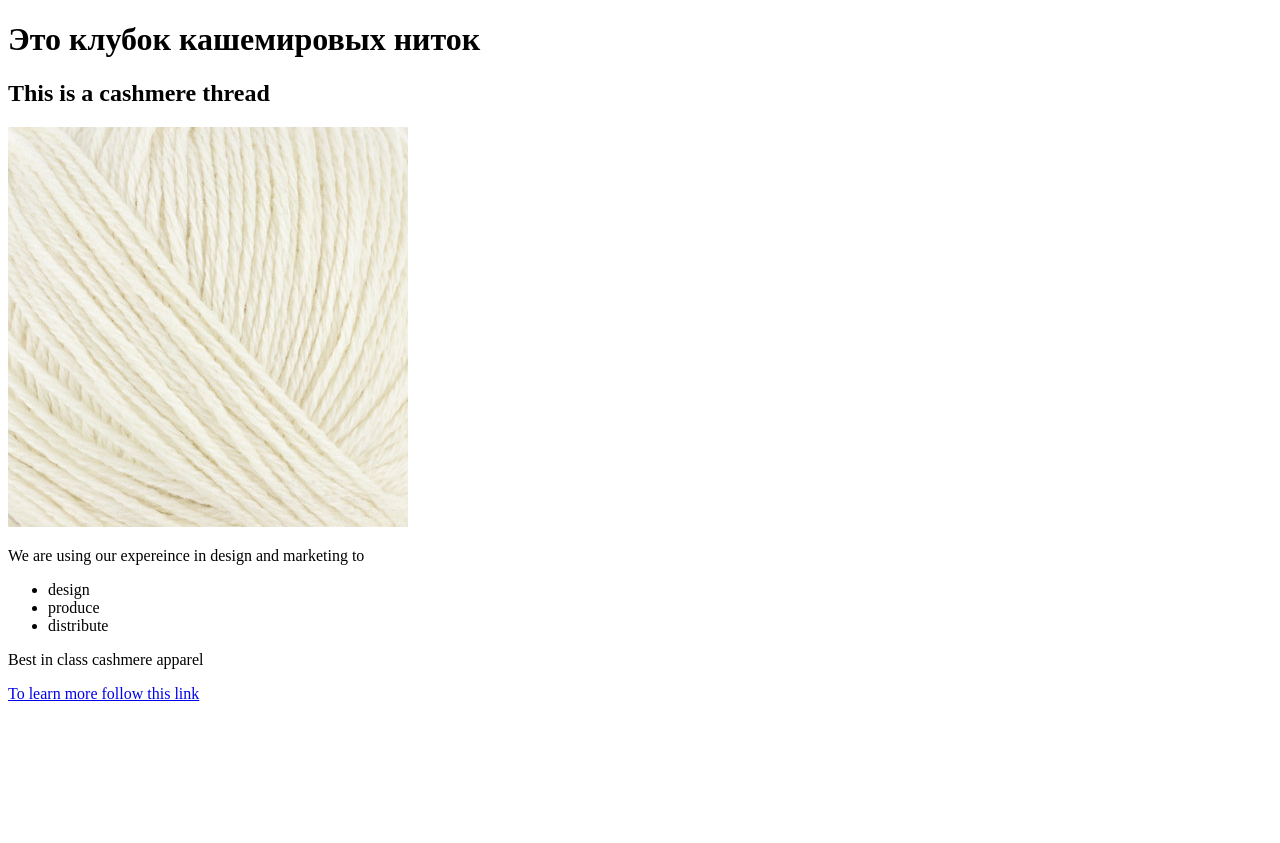
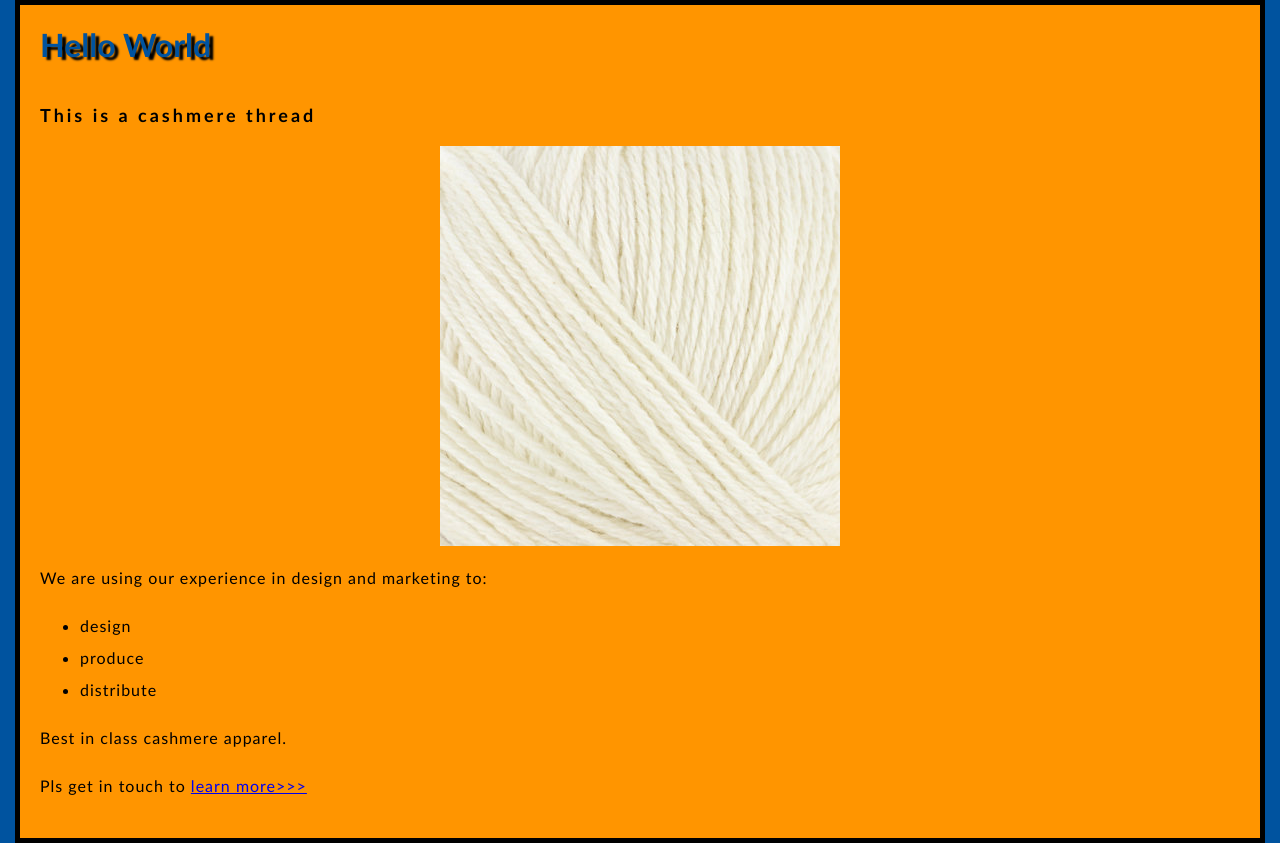
Before and after one commit to alexey528/test-site, a plain HTML site: page index.html in a window 1280 px wide. Before the commit the page ends 800 px from the top, so only its background shows below. Drawn offline with Linux system fonts and the light colour scheme.

Commit message:
adding my files to my repository

```diff
--- a/index.html
+++ b/index.html
@@ -2,22 +2,24 @@
 <html>
   <head>
     <meta charset="utf-8">
-    <title>Я люблю кашемир</title>
+    <link href='http://fonts.googleapis.com/css?family=Open+Sans' rel='stylesheet' type='text/css'>
+    <title>Warm Wishes</title>
+    <link href="styles/style.css" rel="stylesheet" type="text/css">
   </head>
   <body>
-     <h1>Это клубок кашемировых ниток</h1>
+     <h1>Hello World</h1>
      <h2>This is a cashmere thread</h2>
     <img src="images/cashmere.jpg" alt="Клубок белых кашемировых ниток">
 
-    <p>We are using our expereince in design and marketing to</p>
+    <p>We are using our experience in design and marketing to:</p>
     <ul>
         <li>design</li>
         <li>produce</li>
         <li>distribute</li>
     </ul>
-    <p>Best in class cashmere apparel</p>
+    <p>Best in class cashmere apparel.</p>
 
-    <a href="https://google.com">To learn more follow this link</a>
+   <p>Pls get in touch to <a href="https://google.com">learn more>>></a></p>
 
   </body>
 </html>
--- /dev/null
+++ b/styles/style.css
@@ -0,0 +1,37 @@
+html {
+    font-size: 12px; /* px значит 'пиксели': базовый шрифт будет 10 пикселей в высоту  */
+    font-family: 'Trebuchet MS', 'Lucida Sans Unicode', 'Lucida Grande', 'Lucida Sans', Arial, sans-serif;
+    background-color: #00539F;
+}
+body {
+    width: 1200px;
+    margin: 0 auto;
+    background-color: #FF9500;
+    padding: 0 20px 20px 20px;
+    border: 5px solid black;
+  }
+h1 {
+    margin: 0;
+    font-size: 32px;
+    padding: 20px 0;
+    color: #00539F;
+    text-shadow: 4px 3px 2px black;
+  }
+h2 {
+    margin: 0;
+    font-size: 18px;
+    letter-spacing: 3px;
+    padding: 20px 0;
+    color: black;
+  }
+
+
+  p, li, a {
+    font-size: 16px;
+    line-height: 2;
+    letter-spacing: 1px;
+  }
+  img {
+    display: block;
+    margin: 0 auto;
+  }
```
